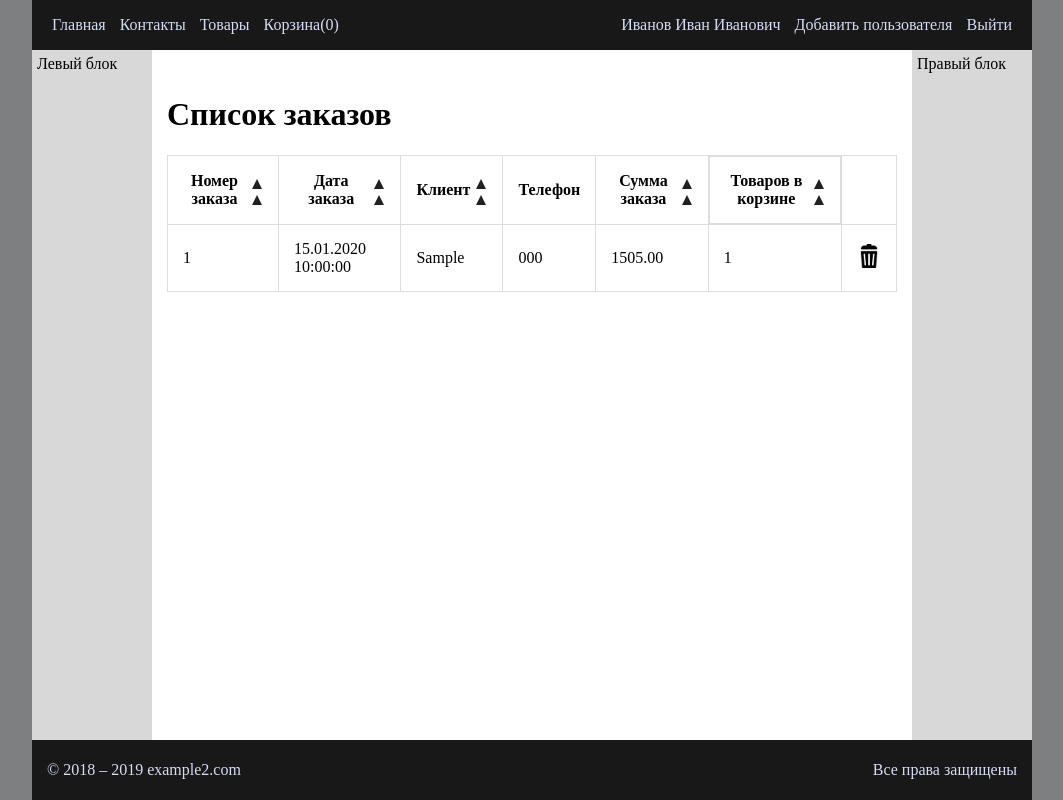
After one commit to axissixa57/example2.com, a PHP site: page /web/orders/ in a window 1280 px wide. The commit adds this page. Shown: the whole page, without its empty margins (108-1171 px from the left). Run offline with PHP 8.4, Linux system fonts and the light colour scheme; a user stored in the database is signed in; data comes from the database, SQL or seed files in the repository; tables that the repository leaves empty hold one stand-in row (values such as "Sample post").

Commit message:
task 6-7 in progress

```diff
--- a/assets/css/style.css
+++ b/assets/css/style.css
@@ -6,6 +6,7 @@ html, body {
 	background: #7d7f80;
 }
 
+/* чтобы длина(ширина) не деформировалась, когда добавляется padding  */
 * {
 	box-sizing: border-box;
 }
@@ -27,7 +28,7 @@ nav a:hover {
 }
 
 .page {
-	display:flex;
+	display: flex;
 	flex-direction: column;
 	width: 100%;
 	max-width: 1000px;
@@ -38,7 +39,7 @@ nav a:hover {
 
 .wrapper {
 	width: 100%;
-	display:flex;
+	display: flex;
 	flex: 1 0 auto;
 }
 
@@ -64,6 +65,7 @@ nav a:hover {
 
 .simple-table {
 	width: 100%;
+	/* убирает отступы между ячейками */
 	border-collapse: collapse;
 	border:1px solid #DDD;
 }
@@ -141,6 +143,34 @@ footer {
 	background: #ddd1df;
 }
 
+.arrow-top, .arrow-bottom {
+	width: 5px;
+	border: 5px solid transparent;
+	margin: 1px;
+	cursor: pointer;
+}
+
+.arrow-top {
+	border-bottom: 10px solid #212121;
+}
+.arrow-bottom {
+	border-bottom: 10px solid #212121;
+}
+.sort {
+	margin-left: 5px;
+	float: right;
+}
+.arrow-top:hover {
+	border-bottom: 10px solid #666666;
+}
+.arrow-bottom:hover {
+	border-top: 10px solid #666666;
+}
+.td-sort {
+	display: flex;
+	align-items: center;
+}
+
 @media (min-width: 760px) {
 	.left-bar, .right-bar {
 		display: flex;
--- /dev/null
+++ b/web/orders/index.php
@@ -0,0 +1,138 @@
+<?php
+include '../../library/core.php';
+// ограничим доступ только для админа
+access(['admin']);
+file_include('/library/Db.php');
+$db = new Db();
+$order = '`o`.`date_order` DESC'; // сортировка по умолчанию
+if ($_GET && $GET['sort']) { // проверяем наличие параметра sort
+    $type = $_GET['type'] ? 'DESC' : 'ASC'; // если передан параметр type, то DESC иначе ASC
+    switch ($_GET['sort']) { // проверяем переданный параметр
+        case 'id':
+            $order = "`o`.`id` $type"; // формируем кусок для будующего sql запроса
+            break;
+        case 'date_order':
+            $order = "`o`.`customer` $type";
+            break;
+        case 'summary':
+            $order = "`summary` $type";
+            break;
+        case 'quantity':
+            $order = "`quantity $type";
+            break;
+    }
+}
+// Выбираем список заказов с подсчетом суммы каждого заказа и количества товаров в корзине
+$db->setQuery("SELECT `o`.`id`, `o`.`customer`, `o`.`date_order`, `o`. `phone`,
+                SUM(`p`.`price` * `b`.`quantity`) AS `summary`, COUNT(`o`.`id`) AS `quantity`
+                FROM `orders` AS `o`
+                JOIN `basket` AS `b` ON `o`.`id` = `b`.`id_order`
+                JOIN `products` AS `p` ON `p`.`id` = `b`.`id_product`
+                GROUP BY `o`. `id`
+                ORDER BY $order"); // в переменную order передаем сортировку
+$orders = array(); // если заказов нет то у нас будет пустой массив
+if ($db->getNumRows()) { // есть ли запись?
+    $orders = $db->getObject(); // сохраняем результат запроса в переменную
+}
+$db->close();
+
+file_include('/layers/header.php', 'Список заказов');
+?>
+
+<div class="content">
+    <h1>Список заказов</h1>
+    <?php if ($orders) :
+        ?>
+        <table class="simple-table">
+            <tr>
+                <th>
+                    <span class="td-sort">
+                        Номер заказа
+                        <span class="sort">
+                            <!-- Тот же адрес, но с параметром sort. В sort передаём название столбца для сортировки -->
+                            <a href="<?= url('/web/orders'); ?>?sort=id">
+                                <div class="arrow-top"></div>
+                            </a>
+                            <!-- Тот же адрес, но с параметрами sort и type. В type передаём направление сортировки, если type не указан, то по умолчанию ASC -->
+                            <a href="<?= url('/web/orders/'); ?>?sort=id&type=desc">
+                                <div class="arrow-bottom"></div>
+                            </a>
+                        </span>
+                    </span>
+                </th>
+                <th>
+                    <span class="td-sort">
+                        Дата заказа
+                        <span class="sort">
+                            <a href="<?= url('web/orders/'); ?>?sort=date_order">
+                                <div class="arrow-top"></div>
+                            </a>
+                            <a href="<?= url('/web/orders/'); ?>?sort=date_order&type=desc">
+                                <div class="arrow-bottom"></div>
+                            </a>
+                        </span>
+                    </span>
+                </th>
+                <th>
+                    <span class="td-sort">
+                        Клиент
+                        <span class="sort">
+                            <a href="<?= url('web/orders/'); ?>?sort=customer">
+                                <div class="arrow-top"></div>
+                            </a>
+                            <a href="<?= url('/web/orders/'); ?>?sort=customer&type=desc">
+                                <div class="arrow-bottom"></div>
+                            </a>
+                        </span>
+                    </span>
+                </th>
+                <th>Телефон</th>
+                <th>
+                    <span class="td-sort">
+                        Сумма заказа
+                        <span class="sort">
+                            <a href="<?= url('web/orders/'); ?>?sort=summary">
+                                <div class="arrow-top"></div>
+                            </a>
+                            <a href="<?= url('/web/orders/'); ?>?sort=summary&type=desc">
+                                <div class="arrow-bottom"></div>
+                            </a>
+                        </span>
+                    </span>
+                </th>
+                <th class="td-sort">
+                    <span>Товаров в корзине</span>
+                    <div class="sort">
+                        <a href="<?= url('web/orders/'); ?>?sort=quantity">
+                            <div class="arrow-top"></div>
+                        </a>
+                        <a href="<?= url('/web/orders/'); ?>?sort=quantity&type=desc">
+                            <div class="arrow-bottom"></div>
+                        </a>
+                    </div>
+                </th>
+                <th></th>
+            </tr>
+            <?php foreach ($orders as $order) :
+                ?>
+                <tr>
+                    <td><?= $order->id; ?></td>
+                    <td><?= date('d.m.Y H:i:s', strtotime($order->date_order)); ?></td>
+                    <td><?= $order->customer; ?></td>
+                    <td><?= $order->phone; ?></td>
+                    <td><?= $order->summary; ?></td>
+                    <td><?= $order->quantity; ?></td>
+                    <td>
+                        <a href="<?= url('/web/orders/del.php?id=') . $order->id; ?>">
+                            <img width="24px" height="auto" src="<?= url('/assets/img/del.png') ?>" alt="Удалить заказ" title="Удалить заказ">
+                        </a>
+                    </td>
+                </tr>
+            <?php endforeach; ?>
+        </table>
+    <?php else : ?>
+        <p>Заказы не найдены</p>
+    <?php endif; ?>
+</div>
+
+<?php file_include('/layers/footer.php'); ?>
```
Also changed, not shown: assets/img/del.png (added).
